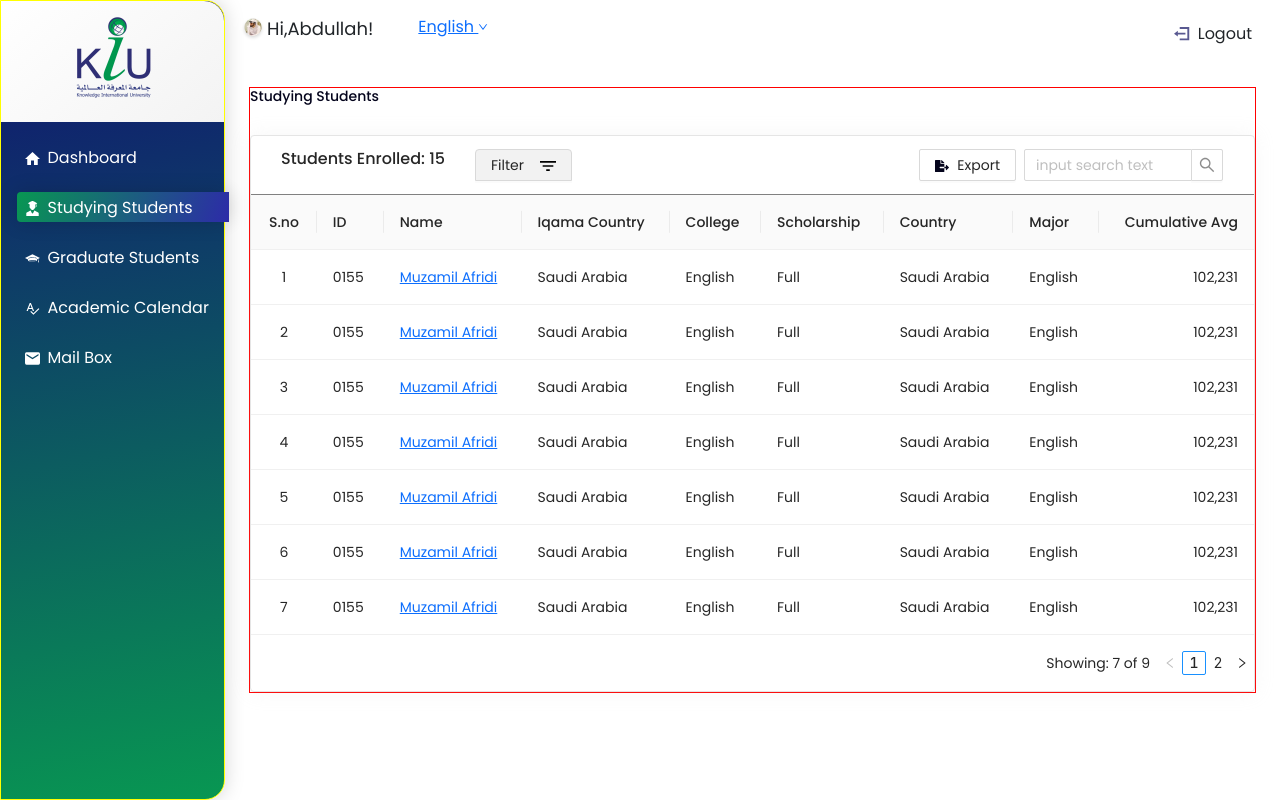
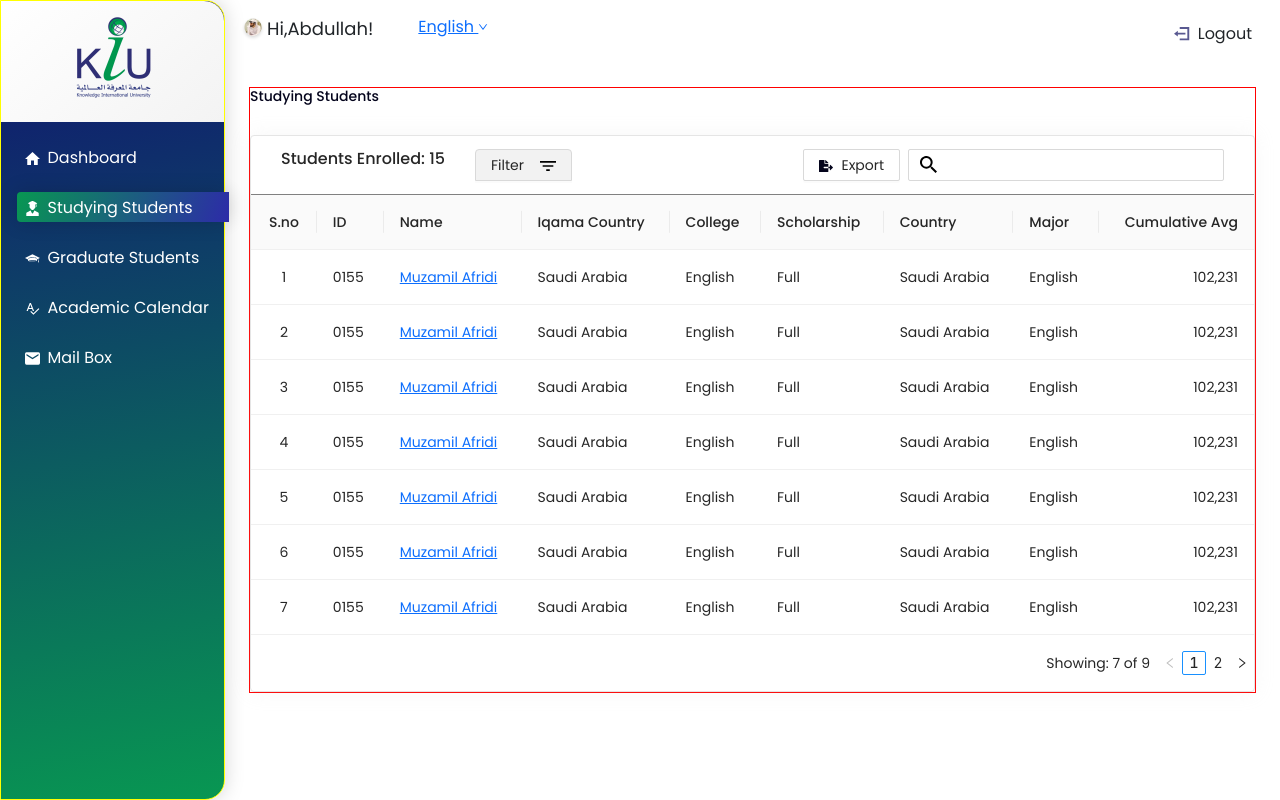
Before and after one commit to abdullah098/KUI-Website, a React (Create React App) app: page /studying-students in a window 1280 px wide. Built offline with nearby package versions, Linux system fonts and the light colour scheme.

Commit message:
search prefix added

```diff
--- a/src/Components/Common/search.jsx
+++ b/src/Components/Common/search.jsx
@@ -1,5 +1,6 @@
 import React from 'react';
 import { Input, Space } from 'antd';
+import SearchSvg from '../../Assets/Icons/search.svg';
 
 const Search = () => {
 
@@ -9,8 +10,9 @@ const Search = () => {
     return (
         <>
             <Space direction="vertical">
-                <Search placeholder="input search text" onSearch={onSearch} style={{ width: 200 }} />
-                {/* <Search placeholder="input search text" allowClear onSearch={onSearch} style={{ width: 200 }} /> */}
+                <Input
+                    prefix={ <img src={SearchSvg} ></img> }
+                />
 
             </Space>
         </>
```
Also changed, not shown: src/Assets/Icons/search.svg (added).
